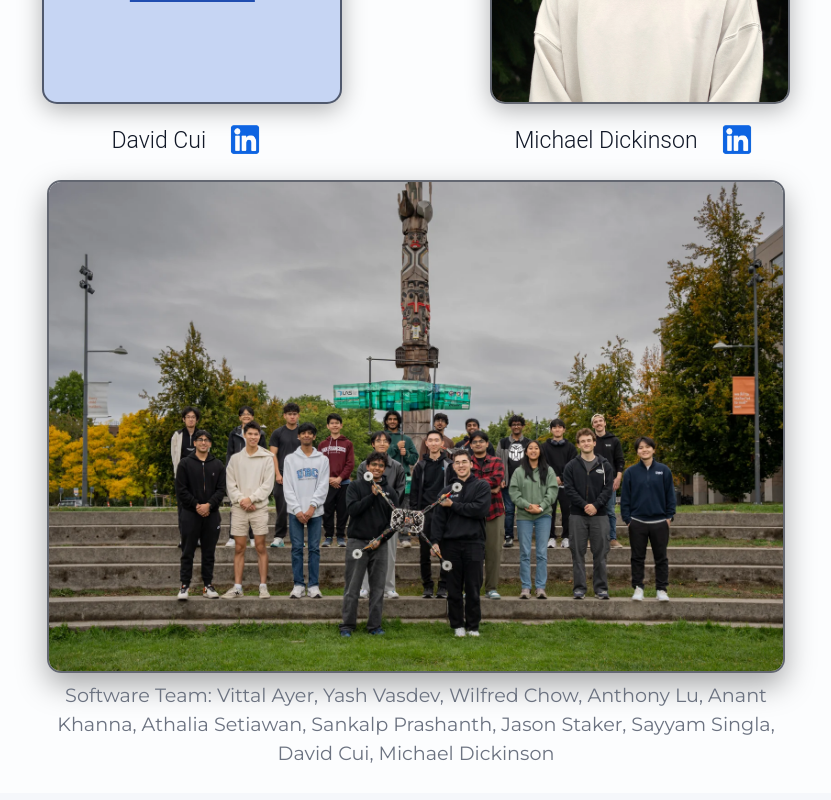
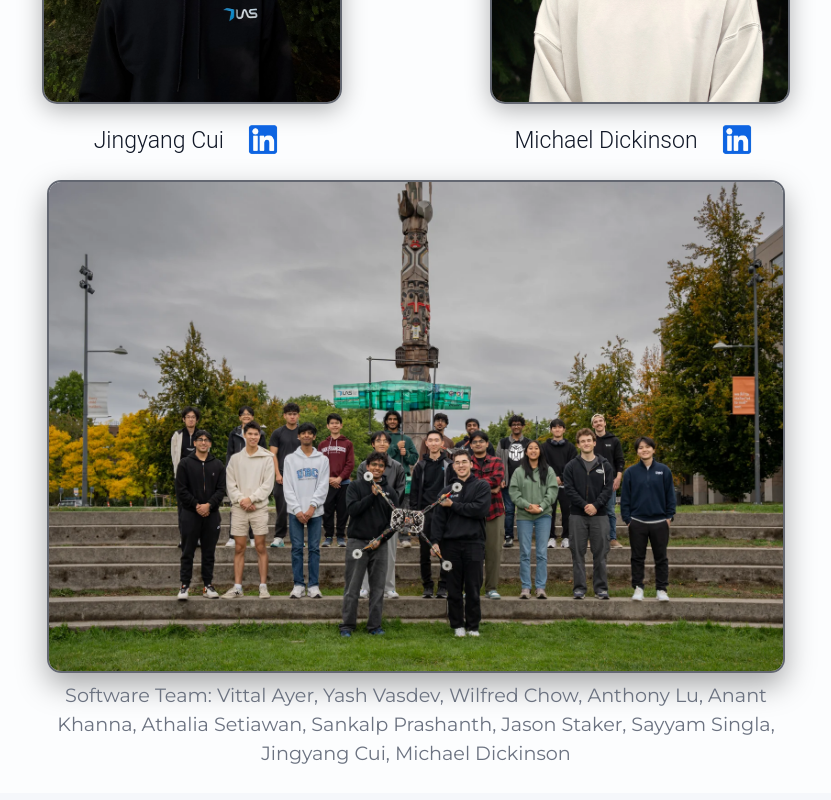
Before and after one commit to ubcuas/ubc_uas_site, a React (Vite) app: page /team in a window 1280 px wide. Shown: the part 7000-7800 px from the top of the page, without its empty margins (224-1055 px from the left). Built offline with nearby package versions, Linux system fonts and the light colour scheme.

Commit message:
(content) software project and team images update

```diff
--- a/src/ProjectsPage.jsx
+++ b/src/ProjectsPage.jsx
@@ -19,7 +19,7 @@ import Raven from "./assets/carousel/Raven.webp"
 import Sparrow from "./assets/carousel/Sparrow.webp"
 import FlameWheel from "./assets/carousel/FlameWheel.webp"
 import Thunderbird from "./assets/carousel/Thunderbird.webp"
-import CAMVIS from "./assets/carousel/Camvis.webp"
+import hawkeye from "./assets/carousel/hawkeye.webp"
 
 // SECTION 1: AIRCRAFT PROJECTS
 const aircraftProjects = [
@@ -108,7 +108,7 @@ const softwareProjects = [
     title: "Hawkeye",
     subtitle: "Onboard System",
     year: "2024-2026",
-    img: CAMVIS,
+    img: hawkeye,
     description:
       "Hawkeye is the central orchestrator for our onboard systems. Hawkeye runs on ROS2 and dispatches object detection, image processing, live video streaming and telemetry to the ground station. It also hosts our computer vision pipeline, which uses small vision models running on the onboard Nvidia Jetson Nano to process visual data in real-time for tasks such as object detection and tracking. Hawkeye is designed to be modular and easily extensible, allowing for new payloads and sensors to be integrated with minimal effort.",
   },
--- a/src/TeamPage/TeamData.js
+++ b/src/TeamPage/TeamData.js
@@ -11,6 +11,7 @@ import electricalWayne from "../assets/teamPortraits/electricalWayne.webp"
 import electricalCohen from "../assets/teamPortraits/electricalCohen.webp"
 
 import softwareMichael from "../assets/teamPortraits/softwareMichael.webp"
+import softwareDavid from "../assets/teamPortraits/softwareDavid.webp"
 
 import adminGroup from "../assets/teamPhotos/admin.webp"
 import aircraftGroup from "../assets/teamPhotos/aircraft.webp"
@@ -115,7 +116,8 @@ export const teamData = [
     theme: "charcoal",
     members: [
       {
-        name: "David Cui",
+        img: softwareDavid,
+        name: "Jingyang Cui",
         linkedinUrl: "https://www.linkedin.com/in/jingyang-cui-b92040250/",
       },
       {
@@ -126,6 +128,6 @@ export const teamData = [
     ],
     groupImg: softwareGroup,
     caption:
-      "Software Team: Vittal Ayer, Yash Vasdev, Wilfred Chow, Anthony Lu, Anant Khanna, Athalia Setiawan, Sankalp Prashanth, Jason Staker, Sayyam Singla, David Cui, Michael Dickinson",
+      "Software Team: Vittal Ayer, Yash Vasdev, Wilfred Chow, Anthony Lu, Anant Khanna, Athalia Setiawan, Sankalp Prashanth, Jason Staker, Sayyam Singla, Jingyang Cui, Michael Dickinson",
   },
 ]
```
Also changed, not shown: src/assets/carousel/hawkeye.webp (added), src/assets/teamPortraits/softwareDavid.webp (added).
